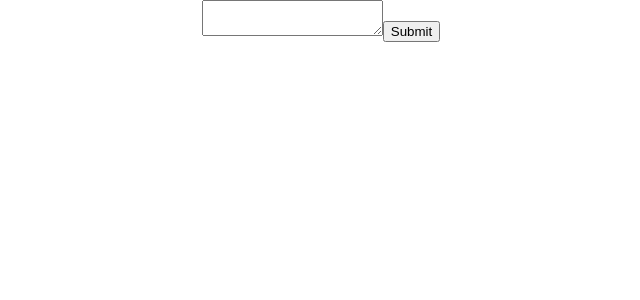
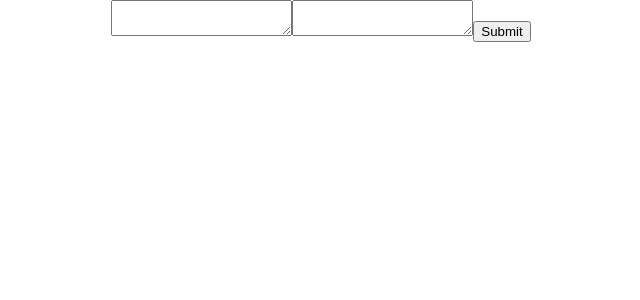
Before and after one commit to lkh9908/becomegod, a React (Create React App) app: page / in a window 1280 px wide. Shown: the top 300 px of the page, without its empty margins (319-959 px from the left). Built offline with nearby package versions, Linux system fonts and the light colour scheme.

Commit message:
now entering key

```diff
--- a/src/App.js
+++ b/src/App.js
@@ -3,6 +3,7 @@ import './App.css';
 
 function App() {
   const [message, setMessage] = useState('');
+  const [key, setKey] = useState('');
   const [response, setResponse] = useState('');
 
   async function handleSubmit(e) {
@@ -22,13 +23,13 @@ function App() {
     const response = await fetch("https://api.openai.com/v1/completions", {
       headers: {
         "Content-Type": "application/json",
-        Authorization: `Bearer ${process.env.OPENAI_API_KEY ?? "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"}`,
+        Authorization: `Bearer ${key ?? ""}`,
       },
       method: "POST",
       body: JSON.stringify(payload),
     });
 
-    console.log('logging key', process.env.OPENAI_API_KEY)
+    console.log('logging key', key)
 
     const json = await response.json();
 
@@ -39,6 +40,7 @@ function App() {
     <div className="App">
       <form onSubmit={handleSubmit}>
         <textarea value={message} onChange={(e) => setMessage(e.target.value)}></textarea>
+        <textarea value={key} onChange={(e) => setKey(e.target.value)}></textarea>
         <button type="submit">Submit</button>
       </form>
       <div>{response}</div>
```
